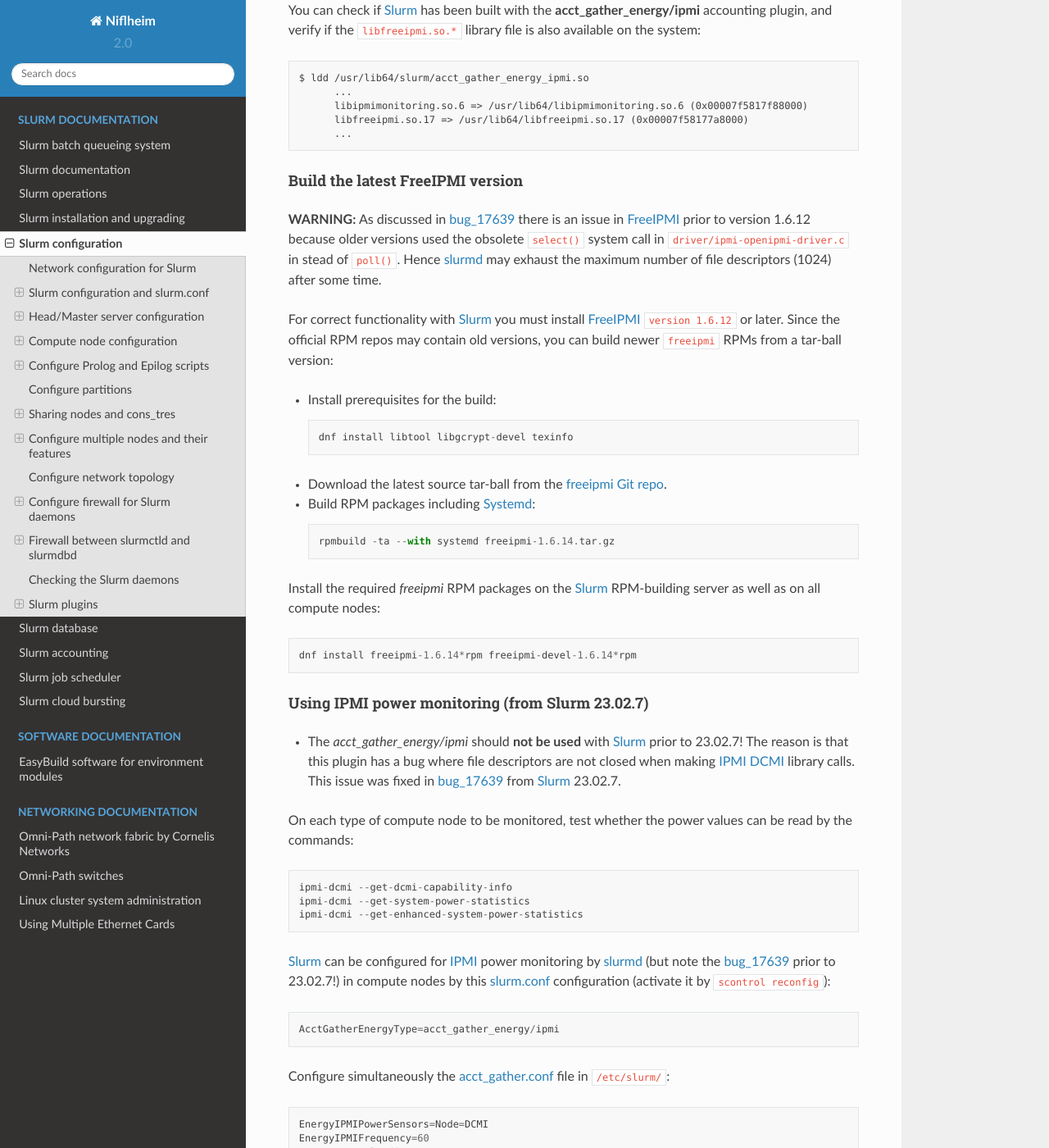
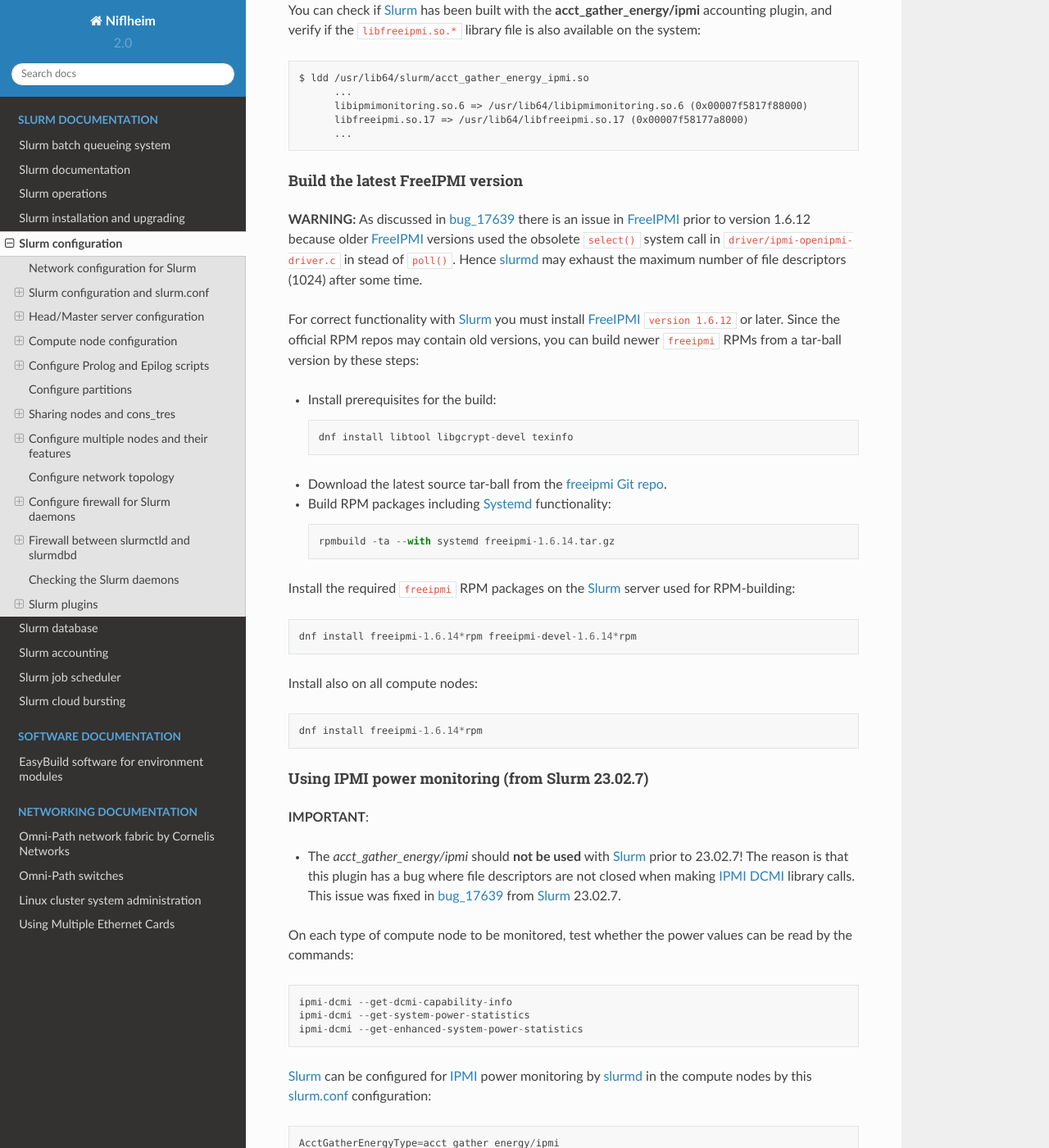
Before and after one commit to OleHolmNielsen/Niflheim_system, a Sphinx documentation site: the page built from docs/Slurm_configuration.rst, in a window 1280 px wide and 1400 px high, scrolled down 18232 px. Shown: the whole window at 82% size. Built offline with Sphinx 7.4.7 and the Read the Docs theme 2.0.0, drawn with Linux system fonts in a browser that asks for light colours; some of the changed text lies outside the part shown.

Commit message:
IPMI power monitoring

```diff
--- a/docs/Slurm_configuration.rst
+++ b/docs/Slurm_configuration.rst
@@ -746,13 +746,14 @@
 
 **WARNING:**
 As discussed in bug_17639_ there is an issue in FreeIPMI_ prior to version 1.6.12
-because older versions used the obsolete ``select()`` system call in ``driver/ipmi-openipmi-driver.c`` in stead of ``poll()``.
+because older FreeIPMI_ versions used the obsolete ``select()`` system call in ``driver/ipmi-openipmi-driver.c`` in stead of ``poll()``.
 Hence slurmd_ may exhaust the maximum number of file descriptors (1024) after some time.
 
 .. _bug_17639: https://bugs.schedmd.com/show_bug.cgi?id=17639
 
 For correct functionality with Slurm_ you must install FreeIPMI_ ``version 1.6.12`` or later.
-Since the official RPM repos may contain old versions, you can build newer ``freeipmi`` RPMs from a tar-ball version:
+Since the official RPM repos may contain old versions,
+you can build newer ``freeipmi`` RPMs from a tar-ball version by these steps:
 
 * Install prerequisites for the build::
 
@@ -760,18 +761,24 @@
 
 * Download the latest source tar-ball from the `freeipmi Git repo <https://git.savannah.gnu.org/cgit/freeipmi.git/>`_.
 
-* Build RPM packages including Systemd_::
+* Build RPM packages including Systemd_ functionality::
 
     rpmbuild -ta --with systemd freeipmi-1.6.14.tar.gz
 
-Install the required *freeipmi* RPM packages on the Slurm_ RPM-building server as well as on all compute nodes::
+Install the required ``freeipmi`` RPM packages on the Slurm_ server used for RPM-building::
 
   dnf install freeipmi-1.6.14*rpm freeipmi-devel-1.6.14*rpm
+
+Install also on all compute nodes::
+
+  dnf install freeipmi-1.6.14*rpm
 
 .. _Systemd: https://en.wikipedia.org/wiki/Systemd
 
 Using IPMI power monitoring (from Slurm 23.02.7)
 ................................................
+
+**IMPORTANT**:
 
 * The *acct_gather_energy/ipmi* should **not be used** with Slurm_ prior to 23.02.7!
   The reason is that this plugin has a bug where file descriptors are not closed when making IPMI_ DCMI_ library calls.
@@ -783,21 +790,27 @@
   ipmi-dcmi --get-system-power-statistics
   ipmi-dcmi --get-enhanced-system-power-statistics
 
-Slurm_ can be configured for IPMI_ power monitoring by slurmd_ (but note the bug_17639_ prior to 23.02.7!)
-in compute nodes by this slurm.conf_ configuration (activate it by ``scontrol reconfig``)::
+Slurm_ can be configured for IPMI_ power monitoring by slurmd_ in the compute nodes by this slurm.conf_ configuration::
 
   AcctGatherEnergyType=acct_gather_energy/ipmi
 
-Configure simultaneously the acct_gather.conf_ file in ``/etc/slurm/``::
+Configure **simultaneously** the acct_gather.conf_ file in ``/etc/slurm/``::
 
   EnergyIPMIPowerSensors=Node=DCMI
   EnergyIPMIFrequency=60
   EnergyIPMICalcAdjustment=yes
 
 * **IMPORTANT**:
-  You must configure simultaneously *acct_gather_energy/ipmi* parameters in acct_gather.conf_.
+  You must configure simultaneously ``acct_gather_energy/ipmi`` parameters in acct_gather.conf_.
   All slurmd's may crash if one is configured without the other!
   If done incorrectly the ``slurmd.log`` will report ``fatal: Could not open/read/parse acct_gather.conf file ...``.
+
+When the configuration files are ready and have been distributed to all nodes (not needed with Configless_),
+perform a reconfiguration::
+
+  scontrol reconfigure
+
+As a test you can monitor the power values as shown below.
 
 .. _DCMI: https://www.gnu.org/software/freeipmi/manpages/man8/ipmi-dcmi.8.html
 .. _FreeIPMI: https://www.gnu.org/software/freeipmi/
```
Also changed, not shown: other parts of docs/Slurm_configuration.rst (+2 -1 lines).
